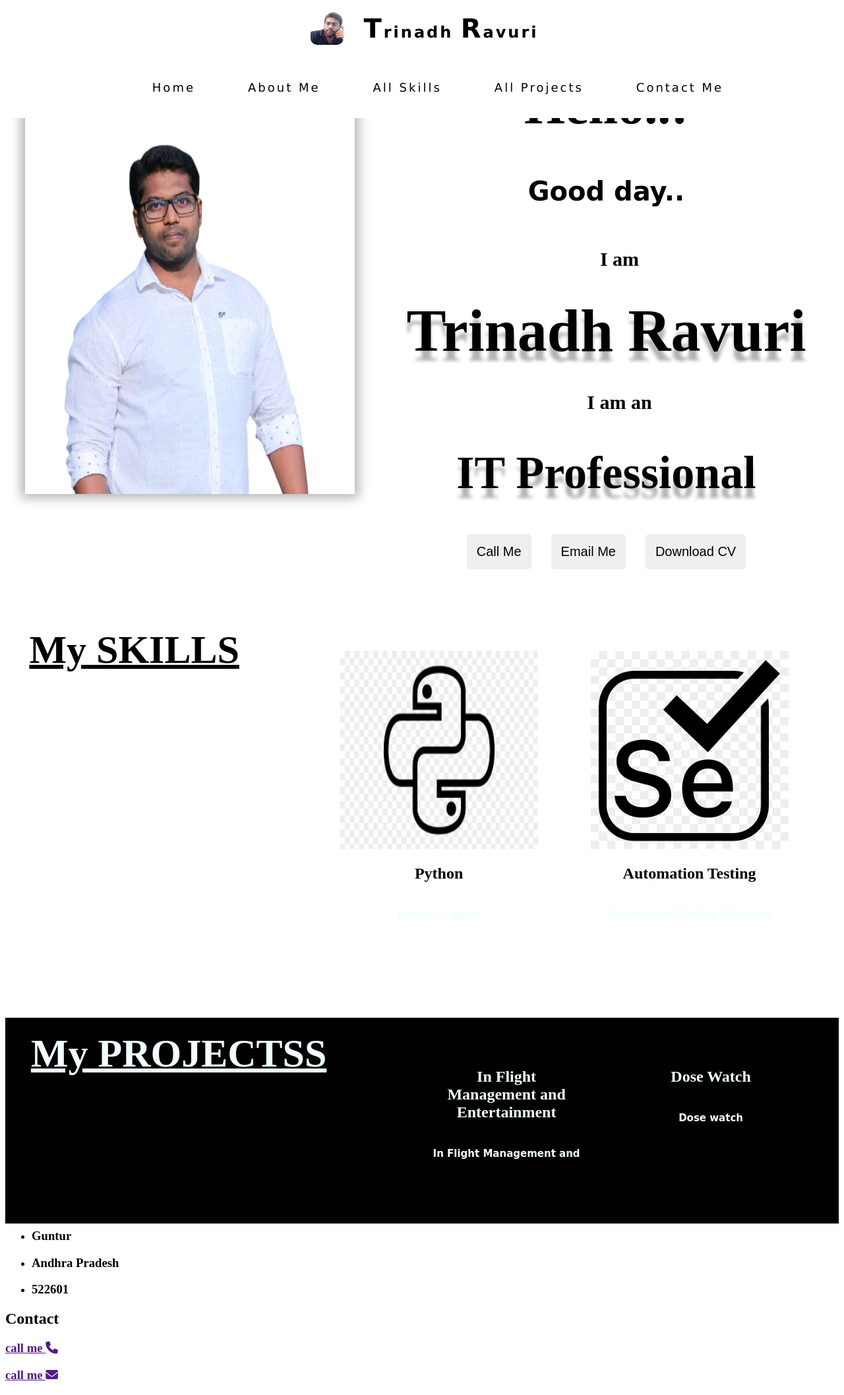
After one commit to trinadhravuri/check, a Django app: page /home in a window 1280 px wide. The commit adds this page. Shown: the whole page at 66% size. Run offline with Django 4.2, Linux system fonts and the light colour scheme; data comes from the database, SQL or seed files in the repository; both versions use the stored data as it was after the commit.

Commit message:
all skills and all projects added

```diff
--- /dev/null
+++ b/mypage/templates/home.html
@@ -0,0 +1,160 @@
+{% extends 'base.html' %}
+{% load static %}
+
+{% block content %}
+<style>
+    .skills{
+        position: relative;
+        top: 50px;
+        display: flex;
+        flex-wrap: wrap;
+        text-align: center;
+        justify-content: space-around;
+
+    }
+    .title2 a{
+        text-align: center;
+        font-size: 60px;
+        padding-bottom: 130px;
+        color: black;
+    }
+    .skills ul{
+        display: flex;
+        flex-wrap: wrap;
+        text-align: center;
+        justify-content: space-around;
+        align-items: center;
+    }
+    .skills ul li{
+        list-style: none;
+        margin: 20px;
+        padding: 20px;
+        height: 450px;
+        width: 300px;
+    }
+    .skills ul li img{
+        height: 300px;
+        width: 300px;
+    }
+    .skills ul li a{
+        text-decoration: none;
+        color: black;
+    }
+    .skills ul li:active,
+    .skills ul li:hover{
+        box-shadow: 0 0 10px 6px grey;
+    }
+    .skills ul li:active,
+    .skills ul li:hover img{
+        filter: invert(100%);
+        border: 1px solid black;
+    }
+    .skills ul li:active,
+    .skills ul li:hover .skillname{
+        font-size: 25px;
+        text-decoration: underline;
+    }
+    .quote{
+        font-family: cursive;
+        padding-top: 20px;
+        font-size: 15px;
+        color: black;
+    }
+    /* projects */
+    .projects{
+        position: relative;
+        top: 100px;
+        display: flex;
+        flex-wrap: wrap;
+        text-align: center;
+        justify-content: space-around;
+        background-color: black;
+    }
+    .title3 a{
+        text-align: center;
+        font-size: 60px;
+        padding-bottom: 130px;
+        color: azure;
+    }
+    .projects ul{
+        display: flex;
+        flex-wrap: wrap;
+        text-align: center;
+        justify-content: space-around;
+        align-items: center;
+    }
+    .projects ul li{
+        list-style: none;
+        margin: 20px;
+        padding: 20px;
+        height: 200px;
+        width: 230px;
+    }
+    .projects ul li a{
+        text-decoration: none;
+        color: azure;
+    }
+    .projects ul li:active,
+    .projects ul li:hover{
+        box-shadow: 0 0 10px 6px grey;
+    }
+    .projects ul li:active,
+    .projects ul li:hover img{
+        filter: invert(100%);
+        border: 1px solid azure;
+    }
+    .projects ul li:active,
+    .projects ul li:hover .projectname{
+        font-size: 25px;
+        text-decoration: underline;
+    }
+    .quote{
+        font-family: cursive;
+        padding-top: 20px;
+        font-size: 15px;
+        color: azure;
+    }
+    @media(max-width:600px){
+        .skills{
+            position: relative;
+            top: 100px;
+        }
+        .projects{
+            position: relative;
+            top: 100px;
+        }
+    }
+</style>
+<br>
+    {% block intro %}
+    {% include 'intro.html' %}
+    {% endblock intro %}
+<section class="skills">
+    <h1 class="title2" title="Click Here for ALL SKILLS"><a href="{% url 'allskills' %}">My SKILLS</a></h1>
+    <div>
+        <ul>
+            {% for skill in skills %}
+            <li>
+            <a href=""><img src="{{skill.skill_img.url}}" alt=""></a>
+            <h1 class="skillname"><a href="">{{skill.skill_name}}</a></h1>
+            <h2 class="quote">{{skill.skill_quote}}</h2>
+            </li>
+            {% endfor %}
+        </ul>
+    </div>
+</section>
+<section class="projects">
+    <h1 class="title3" title="Click Here for ALL PROJECTS"><a href="{% url 'allprojects' %}">My PROJECTSS</a></h1>
+    <div>
+        <ul>
+            {% for project in projects %}
+            <li>
+            <!--<a href=""><img src="{{project.project_img.url}}" alt=""></a>-->
+            <h1 class="projectname"><a href="">{{project.project_name}}</a></h1>
+            <h2 class="quote">{{project.Project_quote}}</h2>
+            </li>
+            {% endfor %}
+        </ul>
+    </div>
+</section>
+{% endblock content %}
--- /dev/null
+++ b/mypage/templates/intro.html
@@ -0,0 +1,126 @@
+
+{% load static %}
+
+{% block intro %}
+<style>
+.intro{
+        display: flex;
+        position: relative;
+        margin-top: 50px;
+        padding: 5px;
+        justify-content: space-around;
+        width: 100%;
+        text-align: center;
+    }
+    .intro .matter{
+        text-align: center;
+        justify-content: space-around;
+    }
+    .intro .matter .hello{
+        font-size: 80px;
+        margin: 8px;
+        padding: 8px;
+    }
+    .intro .matter .name{
+        font-size: 90px;
+        margin:15px;
+        padding: 15px;
+        text-shadow:0 15px 5px rgba(0,0,0,0.3);
+    }
+    .intro .matter .prof{
+        font-size: 70px;
+        margin: 20px;
+        padding: 20px;
+        text-shadow:0 15px 5px rgba(0,0,0,0.3);
+    }
+    .intro .matter h3{
+        font-size: 30px;
+        margin: 10px;
+        padding: 10px;
+        width: 100%;
+    }
+    .intro .matter .btn{
+        margin: 13px;
+        padding: 15px;
+        font-size: 20px;
+        border-radius: 5px;
+        border: none;
+    }
+    .intro .matter .btn:active,
+    .intro .matter .btn:hover{
+        border: 1px solid black;
+        background: rgba(0,0,0,0.3);
+        color: black;
+    }
+    .intro img{
+        position: relative;
+        top: 50px;
+        width: 500px;
+        height: 600px;
+        box-shadow: 0 0 16px 6px rgba(0,0,0,0.3);
+    }
+    .intro h4{
+        font-size: 40px;
+        font-family: cursive;
+    }
+    @media (max-width: 600px){
+        .intro{
+            position: relative;
+            display: block;
+            top: 50px;
+
+        }
+        .intro img{
+            width: 500px;
+            height: 550px;
+            margin-bottom: 50px;
+        }
+        .hello .name .prof{
+            font-size: 50px;
+        }
+    }
+</style>
+<section class="intro">
+    <div>
+        <img src="{% static 'images/webprofile.png'%}" alt="">
+    </div>
+    <div class="matter">
+        <h1 class="hello">Hello..!</h1>
+        <h4 id="timedisplay"></h4>
+        <h3>I am </h3>
+        <h1 class="name">Trinadh Ravuri</h1>
+        <h3>I am an</h3>
+        <h1 class="prof">IT Professional</h1>
+        <a href="tel:+917658962143"><button class="btn">Call Me</button></a>
+        <a href="mailto:trinadh.ravz@gmail.com"><button class="btn">Email Me</button></a>
+        <a href="uploads\files\TrinadhRavuri.pdf" download="TrinadhRavuri.pdf"><button class="btn">Download CV</button></a>
+    </div>
+</section>
+<script>
+
+let time = document.getElementById('timedisplay');
+let d = new Date();
+time.innerHTML = d.toLocaleTimeString();
+const hours = d.getHours();
+time.innerHTML = hours;
+if (hours > 4 && hours< 10){
+    time.innerHTML = 'Good Morning..Have a Nice day!';
+}
+else if (hours>= 10 && hours < 12){
+    time.innerHTML = "Good day..";
+}
+else if (hours>= 12 && hours < 17){
+    time.innerHTML = "Good Afternoon..";
+}
+else if (hours>= 17 && hours < 21){
+    time.innerHTML = "Have a Nice Evening..";
+}
+else if (hours>= 21 && hours < 24){
+    time.innerHTML = "Time to have a Great Sleep ..";
+}
+else{
+    time.innerHTML = NaN;
+}
+
+</script>
+{% endblock intro %}
--- a/mypage/urls.py
+++ b/mypage/urls.py
@@ -5,4 +5,5 @@ urlpatterns = [
     path('base',views.base,name='base'),
     path('allskills',views.allskills,name='allskills'),
     path('allprojects',views.allprojects,name='allprojects'),
+    path('home',views.home,name='home'),
 ]
--- a/mypage/views.py
+++ b/mypage/views.py
@@ -4,6 +4,17 @@
 
 def base(request):
     return render(request,'base.html')
+
+def home(request):
+    skills = Skills.objects.all()
+    skills = skills[:4]
+    projects = Projects.objects.all()
+    projects = projects[:4]
+    context = {
+        'skills':skills,
+        'projects':projects
+    }
+    return render(request,'home.html',context)
 
 def allskills(request):
     skills = Skills.objects.all()
--- a/templates/base.html
+++ b/templates/base.html
@@ -8,6 +8,78 @@
     <meta name="viewport" content="width=device-width, initial-scale=1.0">
     <title>Trinadh Ravuri</title>
 </head>
+<style>
+    *{
+        transition: all 0.2s ease;
+        scroll-behavior: smooth;
+    }
+    .header{
+        position: fixed;
+        top: 0;
+        display: flex;
+        flex-direction: row;
+        flex-wrap: wrap;
+        align-items: center;
+        text-align: center;
+        justify-content: space-around;
+        background-color: white;
+        z-index: 9;
+    }
+    .name-logo{
+        display: flex;
+        justify-content: center;
+        align-items: center;
+        text-align: center;
+    }
+    .name-logo img{
+        width: 50px;
+        height: 50px;
+        border-radius: 10px;
+        margin-right: 30px;
+    }
+    .name-logo h1{
+        letter-spacing: 3px;
+        font-family: 'Lucida Sans',  sans-serif;
+    }
+    .name-logo h1 span{
+        font-size: 40px;
+        font-family: Verdana, sans-serif;
+    }
+    .nav ul{
+        display: flex;
+        flex-wrap: nowrap;
+    }
+    .nav ul li{
+        list-style: none;
+        font-family:'Lucida Sans', Verdana, sans-serif ;
+        font-size: 18px;
+        letter-spacing: 3px;
+        margin: 10px;
+        padding: 10px;
+    }
+    .nav ul li a{
+        text-decoration: none;
+        margin: 10px;
+        padding: 10px;
+        color: black;
+    }
+    .nav ul li:active,
+    .nav ul li:hover{
+        border: 1px solid black;
+    }
+    @media(max-width:600px){
+        .nav ul{
+            display: flex;
+            flex-direction: column;
+            margin: 0;
+            padding: 0;
+        }
+        .nav ul li{
+            margin: 0;
+            padding: 0;
+        }
+    }
+</style>
 <body>
     <section class="header">
         <div class="name-logo">
@@ -16,7 +88,7 @@
         </div>
         <div class="nav">
             <ul>
-                <li><a href="{% url  'base' %}">Home</a></li>
+                <li><a href="{% url  'home' %}">Home</a></li>
                 <li><a href="">About Me</a></li>
                 <li><a href="{% url 'allskills' %}">All Skills</a></li>
                 <li><a href="{% url 'allprojects' %}">All Projects</a></li>
@@ -26,9 +98,9 @@
     </section>
     <br>
     {% block content %}
+
     {% endblock %}
     <!-- footer starts -->
-    <hr>
     <section class="footer">
         <div class="address">
             <ul>
--- a/triprofile/settings.py
+++ b/triprofile/settings.py
@@ -25,7 +25,7 @@ SECRET_KEY = 'django-insecure-l4_-&n&kzqvrimus8+x*fkgls#ney-1n5fl)(4do#$fpzc0&5=
 # SECURITY WARNING: don't run with debug turned on in production!
 DEBUG = True
 
-ALLOWED_HOSTS = ['ec2-34-228-6-63.compute-1.amazonaws.com']
+ALLOWED_HOSTS = ['*']
 
 
 # Application definition
```
Also changed, not shown: mypage/templates/allprojects.html (+66 -8 lines), mypage/templates/allskills.html (+63 -7 lines), db.sqlite3, mypage/static/images/webprofile.png (added).
